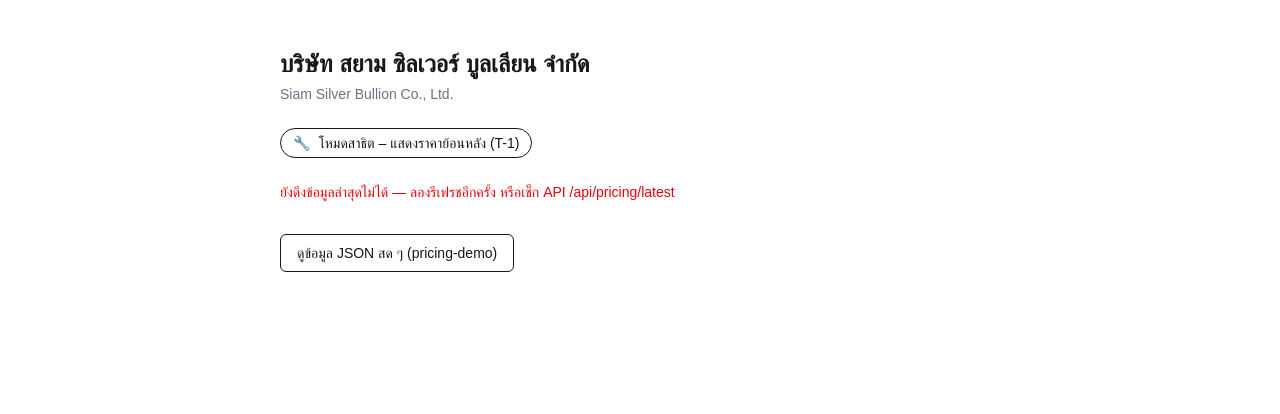
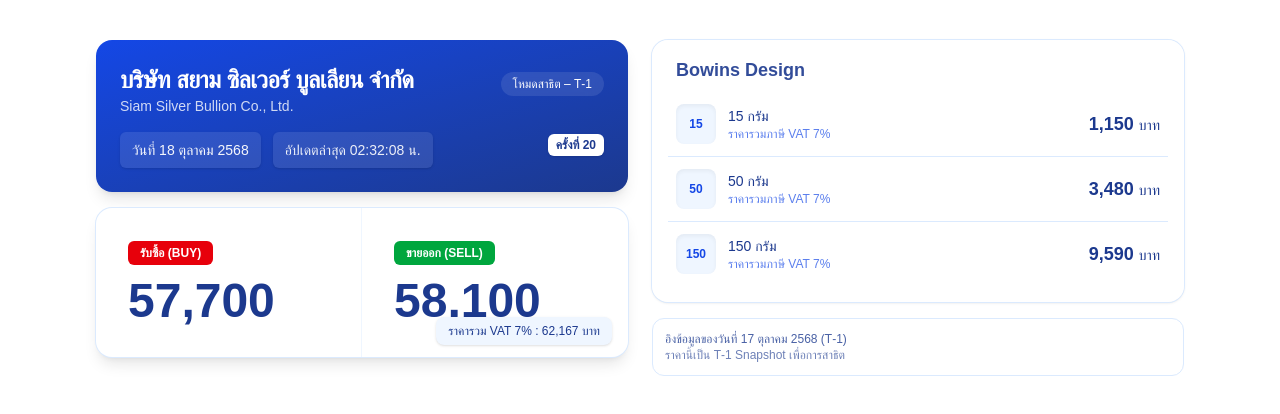
Before and after one commit to KasinchinSSP/siam-silver-bullion, a Next.js app: page / in a window 1280 px wide. Shown: the top 414 px of the page. Built offline with nearby package versions, Linux system fonts and the light colour scheme; no server answers.

Commit message:
update PriceHeader

```diff
--- a/app/(site)/page.tsx
+++ b/app/(site)/page.tsx
@@ -1,68 +1,37 @@
-export const revalidate = 30; // ให้หน้า Home รีเฟรชข้อมูลได้บ้าง
+// app/(site)/page.tsx
+import PricingHero from "@/components/PricingHero";
 
-type LatestResp = {
-  effective_date: string;
-  run_no: number;
-  updated_at: string;
-  ui: { mode_badge: string; timestamp_label: string; disclaimer: string };
+// --- MOCK DATA (เดโม่) ---
+const MOCK = {
+  header: {
+    companyTh: "บริษัท สยาม ซิลเวอร์ บูลเลียน จำกัด",
+    companyEn: "Siam Silver Bullion Co., Ltd.",
+    effectiveDateText: "วันที่ 18 ตุลาคม 2568",
+    timeText: "อัปเดตล่าสุด 02:32:08 น.",
+    runNo: 20,
+  },
+  main: {
+    buy: 57700,
+    sell: 58100,
+    total: 62167,
+  },
+  list: {
+    title: "Bowins Design",
+    items: [
+      { label: "15 กรัม", priceInclVat: 1150 },
+      { label: "50 กรัม", priceInclVat: 3480 },
+      { label: "150 กรัม", priceInclVat: 9590 },
+    ],
+  },
+  footnote: {
+    effectiveDateText: "อิงข้อมูลของวันที่ 17 ตุลาคม 2568 (T‑1)",
+  },
 };
 
-async function getLatest(): Promise<LatestResp | null> {
-  try {
-    const res = await fetch("/api/pricing/latest", { cache: "no-store" });
-    if (!res.ok) return null;
-    return res.json();
-  } catch {
-    return null;
-  }
-}
-
-export default async function HomePage() {
-  const latest = await getLatest();
-
+export default function HomePage() {
   return (
-    <main className="mx-auto max-w-3xl px-6 py-12">
-      <h1 className="text-2xl font-semibold">
-        บริษัท สยาม ซิลเวอร์ บูลเลียน จำกัด
-      </h1>
-      <p className="mt-1 text-sm text-gray-500">
-        Siam Silver Bullion Co., Ltd.
-      </p>
-
-      <div className="mt-6 inline-flex items-center gap-2 rounded-full border px-3 py-1 text-sm">
-        <span>🔧</span>
-        <span>
-          {latest?.ui.mode_badge ?? "โหมดสาธิต – แสดงราคาย้อนหลัง (T-1)"}
-        </span>
-      </div>
-
-      <div className="mt-6 space-y-2 text-sm">
-        {latest ? (
-          <>
-            <div>
-              <span className="font-medium">{latest.ui.timestamp_label}:</span>{" "}
-              {new Date(latest.updated_at).toLocaleString("th-TH")}
-              {"  "}
-              <span className="text-gray-500"> (ครั้งที่ {latest.run_no})</span>
-            </div>
-            <div className="text-gray-600">{latest.ui.disclaimer}</div>
-          </>
-        ) : (
-          <div className="text-red-600">
-            ยังดึงข้อมูลล่าสุดไม่ได้ — ลองรีเฟรชอีกครั้ง หรือเช็ก API
-            /api/pricing/latest
-          </div>
-        )}
-      </div>
-
-      <div className="mt-8">
-        <a
-          href="/pricing-demo"
-          className="inline-flex items-center rounded-md border px-4 py-2 text-sm hover:bg-gray-50"
-        >
-          ดูข้อมูล JSON สด ๆ (pricing-demo)
-        </a>
-      </div>
+    <main className="mx-auto max-w-6xl px-4 py-10 sm:px-6 lg:px-8">
+      <PricingHero {...MOCK} />
     </main>
   );
 }
--- /dev/null
+++ b/components/Footnote.tsx
@@ -0,0 +1,19 @@
+// components/Footnote.tsx
+import React from "react";
+
+export type FootnoteProps = {
+  effectiveDateText: string;
+  disclaimer?: string;
+};
+
+export default function Footnote({
+  effectiveDateText,
+  disclaimer = "ราคานี้เป็น T‑1 Snapshot เพื่อการสาธิต",
+}: FootnoteProps) {
+  return (
+    <div className="rounded-xl border border-blue-100 bg-white/70 p-3 text-xs text-blue-900/80">
+      <div className="font-medium">{effectiveDateText}</div>
+      <div className="opacity-80">{disclaimer}</div>
+    </div>
+  );
+}
--- /dev/null
+++ b/components/MainPriceCard.tsx
@@ -0,0 +1,50 @@
+// components/MainPriceCard.tsx
+import React from "react";
+
+export type MainPriceCardProps = {
+  buyInclVat: number; // บาท
+  sellInclVat: number; // บาท
+  totalInclVat?: number; // แสดงช่องราคากลางรวม VAT (ออปชัน)
+};
+
+function formatTHB(n: number) {
+  return n.toLocaleString("th-TH", { maximumFractionDigits: 0 });
+}
+
+export default function MainPriceCard({
+  buyInclVat,
+  sellInclVat,
+  totalInclVat,
+}: MainPriceCardProps) {
+  return (
+    <section className="relative overflow-hidden rounded-2xl bg-white text-blue-900 shadow-lg ring-1 ring-blue-100">
+      <div className="grid grid-cols-2 divide-x divide-blue-50">
+        {/* BUY */}
+        <div className="p-6 sm:p-8">
+          <div className="inline-flex items-center gap-2 rounded-md bg-red-600 px-3 py-1 text-xs font-semibold text-white">
+            รับซื้อ (BUY)
+          </div>
+          <div className="mt-3 text-4xl font-extrabold sm:text-5xl">
+            {formatTHB(buyInclVat)}
+          </div>
+        </div>
+        {/* SELL */}
+        <div className="p-6 sm:p-8">
+          <div className="inline-flex items-center gap-2 rounded-md bg-green-600 px-3 py-1 text-xs font-semibold text-white">
+            ขายออก (SELL)
+          </div>
+          <div className="mt-3 text-4xl font-extrabold sm:text-5xl">
+            {formatTHB(sellInclVat)}
+          </div>
+        </div>
+      </div>
+
+      {/* Total incl VAT */}
+      {typeof totalInclVat === "number" && (
+        <div className="pointer-events-none absolute bottom-3 right-4 rounded-lg bg-blue-50 px-3 py-1.5 text-xs font-medium text-blue-900 shadow">
+          ราคารวม VAT 7% : {formatTHB(totalInclVat)} บาท
+        </div>
+      )}
+    </section>
+  );
+}
--- /dev/null
+++ b/components/PriceHeader.tsx
@@ -0,0 +1,50 @@
+// components/PriceHeader.tsx
+import React from "react";
+
+export type PriceHeaderProps = {
+  companyTh: string;
+  companyEn: string;
+  effectiveDateText: string; // เช่น 'วันที่ 18 ตุลาคม 2568'
+  timeText: string; // เช่น 'เวลา 02:32:08 น.'
+  runNo: number; // ครั้งที่ n ของวัน
+};
+
+export default function PriceHeader({
+  companyTh,
+  companyEn,
+  effectiveDateText,
+  timeText,
+  runNo,
+}: PriceHeaderProps) {
+  return (
+    <header className="w-full rounded-2xl bg-gradient-to-br from-blue-700 to-blue-900 p-6 text-white shadow-lg">
+      <div className="flex items-baseline justify-between gap-4">
+        <div>
+          <h1 className="text-xl font-bold tracking-tight sm:text-2xl">
+            {companyTh}
+          </h1>
+          <p className="text-sm/5 opacity-80">{companyEn}</p>
+        </div>
+        <span className="rounded-full bg-white/10 px-3 py-1 text-xs font-medium backdrop-blur">
+          โหมดสาธิต – T‑1
+        </span>
+      </div>
+
+      <div className="mt-4 grid grid-cols-1 gap-2 text-sm/6 sm:grid-cols-3">
+        <div className="col-span-2 flex items-center gap-3">
+          <div className="rounded-md bg-white/10 px-3 py-1.5 text-white/95 shadow-sm">
+            {effectiveDateText}
+          </div>
+          <div className="rounded-md bg-white/10 px-3 py-1.5 text-white/90 shadow-sm">
+            {timeText}
+          </div>
+        </div>
+        <div className="text-right">
+          <span className="rounded-md bg-white text-blue-900 px-2 py-1 text-xs font-semibold shadow-sm">
+            ครั้งที่ {runNo}
+          </span>
+        </div>
+      </div>
+    </header>
+  );
+}
--- /dev/null
+++ b/components/PricingHero.tsx
@@ -0,0 +1,46 @@
+// components/PricingHero.tsx
+import React from "react";
+import PriceHeader from "./PriceHeader";
+import MainPriceCard from "./MainPriceCard";
+import ProductPriceList, { ProductItem } from "./ProductPriceList";
+import Footnote from "./Footnote";
+
+export type PricingHeroProps = {
+  header: {
+    companyTh: string;
+    companyEn: string;
+    effectiveDateText: string;
+    timeText: string;
+    runNo: number;
+  };
+  main: { buy: number; sell: number; total?: number };
+  list: { title?: string; items: ProductItem[] };
+  footnote: { effectiveDateText: string; disclaimer?: string };
+};
+
+export default function PricingHero({
+  header,
+  main,
+  list,
+  footnote,
+}: PricingHeroProps) {
+  return (
+    <section className="grid grid-cols-1 gap-6 sm:grid-cols-2">
+      {/* ซ้าย: Header + การ์ดราคาใหญ่ */}
+      <div className="flex flex-col gap-4">
+        <PriceHeader {...header} />
+        <MainPriceCard
+          buyInclVat={main.buy}
+          sellInclVat={main.sell}
+          totalInclVat={main.total}
+        />
+      </div>
+
+      {/* ขวา: รายการสินค้า + ฟุตโน้ต */}
+      <div className="flex flex-col gap-4">
+        <ProductPriceList title={list.title} items={list.items} />
+        <Footnote {...footnote} />
+      </div>
+    </section>
+  );
+}
--- /dev/null
+++ b/components/ProductPriceList.tsx
@@ -0,0 +1,56 @@
+// components/ProductPriceList.tsx
+import React from "react";
+
+export type ProductItem = {
+  label: string; // เช่น '15 กรัม'
+  priceInclVat: number; // บาท
+  note?: string; // เช่น 'ราคารวมภาษี VAT 7%'
+};
+
+export type ProductPriceListProps = {
+  title?: string;
+  items: ProductItem[];
+};
+
+function formatTHB(n: number) {
+  return n.toLocaleString("th-TH", { maximumFractionDigits: 0 });
+}
+
+export default function ProductPriceList({
+  title = "รายการสินค้า",
+  items,
+}: ProductPriceListProps) {
+  return (
+    <section className="rounded-2xl bg-white/80 p-4 shadow ring-1 ring-blue-100">
+      <h3 className="px-2 text-lg font-bold text-blue-900/90">{title}</h3>
+      <ul className="mt-2 divide-y divide-blue-100">
+        {items.map((it, idx) => (
+          <li
+            key={idx}
+            className="flex items-center justify-between gap-4 px-2 py-3"
+          >
+            <div className="flex items-center gap-3">
+              <div className="grid h-10 w-10 place-content-center rounded-lg bg-blue-50 text-blue-700 shadow-inner">
+                <span className="text-xs font-semibold">
+                  {it.label.replace(/ .*/, "")}
+                </span>
+              </div>
+              <div>
+                <div className="text-sm font-medium text-blue-900">
+                  {it.label}
+                </div>
+                <div className="text-xs text-blue-700/70">
+                  {it.note ?? "ราคารวมภาษี VAT 7%"}
+                </div>
+              </div>
+            </div>
+            <div className="text-right text-lg font-bold text-blue-900">
+              {formatTHB(it.priceInclVat)}{" "}
+              <span className="text-sm font-medium">บาท</span>
+            </div>
+          </li>
+        ))}
+      </ul>
+    </section>
+  );
+}
```
